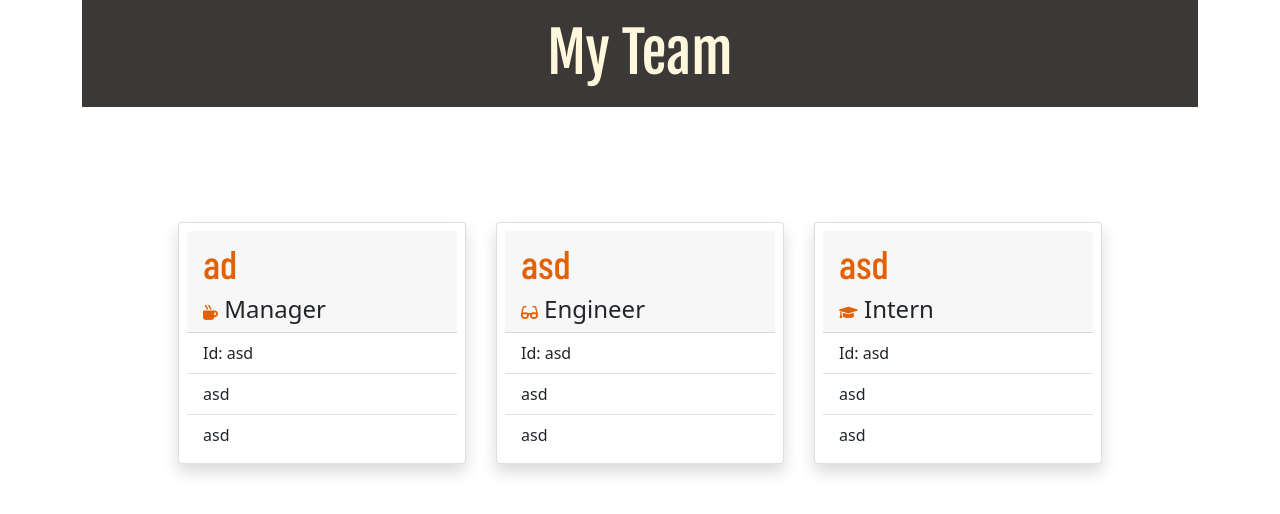
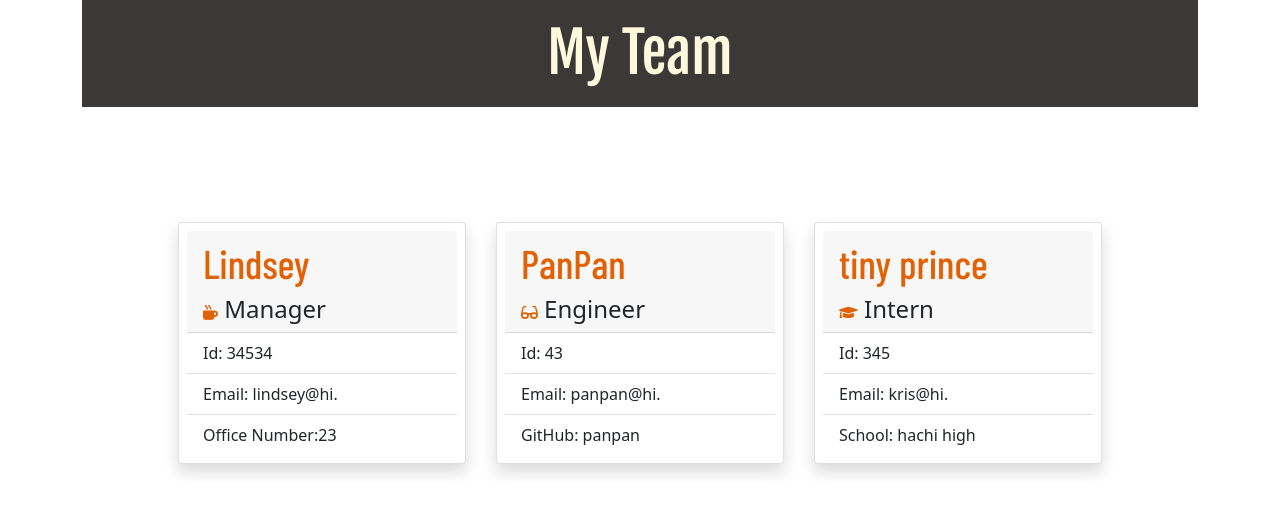
Before and after one commit to mxpux/teamprofilegen, a website: page team.html in a window 1280 px wide. Drawn offline with nearby package versions, Linux system fonts and the light colour scheme; a web font is replaced by a local one.

```diff
--- a/team.html
+++ b/team.html
@@ -27,40 +27,40 @@
 
   <div class="card shadow p-2" style="width: 18rem;">
       <div class="card-header">
-        <h2 class="card-title title p-right-2 p-left-2">ad</h2>
+        <h2 class="card-title title p-right-2 p-left-2">Lindsey</h2>
         <h4 class="card-text"><i class="fas fa-mug-hot"></i><class="job"> Manager</h4>
       </div>
 
       <ul class="list-group list-group-flush">
-      <li class="list-group-item">Id: asd</li>
-      <li class="list-group-item">asd</li>
-      <li class="list-group-item">asd</li>
+      <li class="list-group-item">Id: 34534</li>
+      <li class="list-group-item">Email: lindsey@hi.</li>
+      <li class="list-group-item">Office Number:23</li>
       </ul>
   </div>
 
   <div class="card shadow p-2" style="width: 18rem;">
     <div class="card-header">
-      <h2 class="card-title title p-right-2 p-left-2">asd</h2>
+      <h2 class="card-title title p-right-2 p-left-2">PanPan</h2>
       <h4 class="card-text"><i class="fas fa-glasses"></i> Engineer</h4>
     </div>
 
       <ul class="list-group list-group-flush">
-      <li class="list-group-item">Id: asd</li>
-      <li class="list-group-item">asd</li>
-      <li class="list-group-item">asd</li>
+      <li class="list-group-item">Id: 43</li>
+      <li class="list-group-item">Email: panpan@hi.</li>
+      <li class="list-group-item">GitHub: panpan</li>
       </ul>
   </div>
 
   <div class="card shadow p-2" style="width: 18rem;">
     <div class="card-header cont">
-      <h2 class="card-title title p-right-2 p-left-2 color: lightskyblue">asd</h2>
+      <h2 class="card-title title p-right-2 p-left-2">tiny prince</h2>
       <h4 class="card-text"><i class="fas fa-graduation-cap"></i> Intern</h4>
     </div>
 
       <ul class="list-group list-group-flush">
-      <li class="list-group-item">Id: asd</li>
-      <li class="list-group-item">asd</li>
-      <li class="list-group-item">asd</li>
+      <li class="list-group-item">Id: 345</li>
+      <li class="list-group-item">Email: kris@hi.</li>
+      <li class="list-group-item">School: hachi high</li>
       </ul>
   </div>
 
```
Also changed, not shown: source/template.js (+7 -7 lines), style.css (line endings or trailing spaces).
